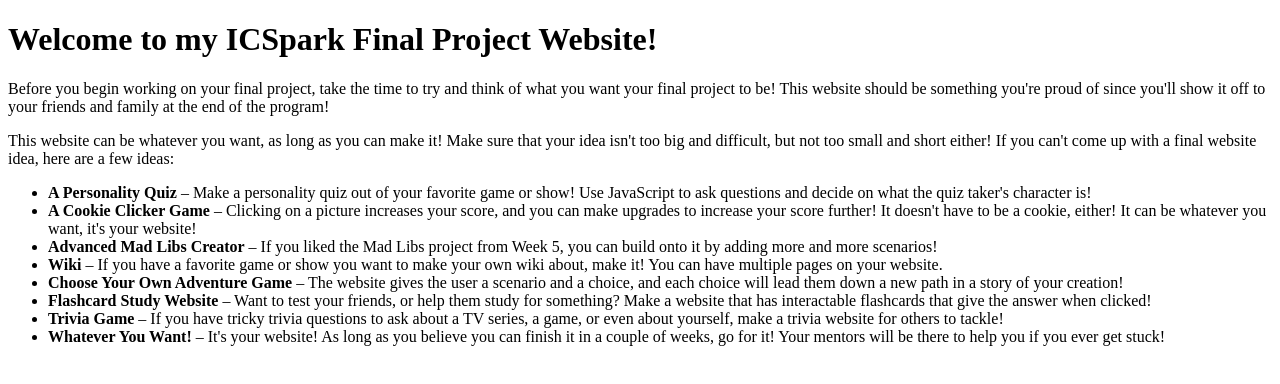
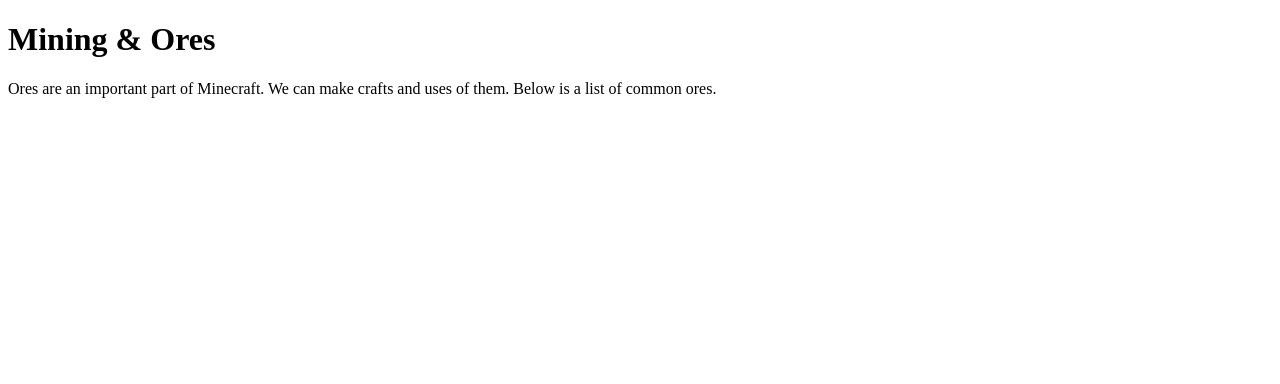
Before and after one commit to alysonl12/Alyson-Final-Project, a plain HTML site: page index.html in a window 1280 px wide. Drawn offline with Linux system fonts and the light colour scheme.

Commit message:
Made a title and a header

```diff
--- a/index.html
+++ b/index.html
@@ -1,33 +1,12 @@
 <!DOCTYPE html>
 <html lang="en">
 <head>
-    <title>My Website!</title>
+    <title>The Wiki of Caves</title>
     <link rel="stylesheet" href="style.css">
 </head>
-
 <body>
-    <h1>Welcome to my ICSpark Final Project Website!</h1>
-
-    <p>
-        Before you begin working on your final project, take the time to try and think of what you want your final project to be!
-        This website should be something you're proud of since you'll show it off to your friends and family at the end of the program!
-    </p>
-
-    <p>
-        This website can be whatever you want, as long as you can make it! Make sure that your idea isn't too big and difficult, but not too small and short either!
-        If you can't come up with a final website idea, here are a few ideas:
-    </p>
-
-    <ul>
-        <li><strong>A Personality Quiz</strong> – Make a personality quiz out of your favorite game or show! Use JavaScript to ask questions and decide on what the quiz taker's character is!</li>
-        <li><strong>A Cookie Clicker Game</strong> – Clicking on a picture increases your score, and you can make upgrades to increase your score further! It doesn't have to be a cookie, either! It can be whatever you want, it's your website!</li>
-        <li><strong>Advanced Mad Libs Creator</strong> – If you liked the Mad Libs project from Week 5, you can build onto it by adding more and more scenarios!</li>
-        <li><strong>Wiki</strong> – If you have a favorite game or show you want to make your own wiki about, make it! You can have multiple pages on your website.</li>
-        <li><strong>Choose Your Own Adventure Game</strong> – The website gives the user a scenario and a choice, and each choice will lead them down a new path in a story of your creation!</li>
-        <li><strong>Flashcard Study Website</strong> – Want to test your friends, or help them study for something? Make a website that has interactable flashcards that give the answer when clicked!</li>
-        <li><strong>Trivia Game</strong> – If you have tricky trivia questions to ask about a TV series, a game, or even about yourself, make a trivia website for others to tackle!</li>
-        <li><strong>Whatever You Want!</strong> – It's your website! As long as you believe you can finish it in a couple of weeks, go for it! Your mentors will be there to help you if you ever get stuck!</li>
-    </ul>
-
-    <script src="script.js"></script>
+    <div class = "container">
+        <h1>Mining & Ores</h1>
+        <p>Ores are an important part of Minecraft. We can make crafts and uses of them. Below is a list of common ores.</p>
+    </div>
 </body>
```
